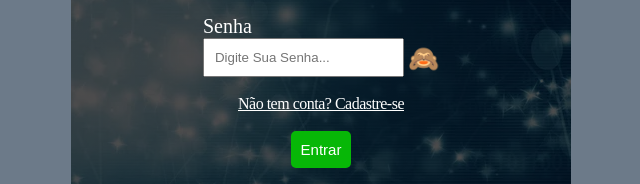
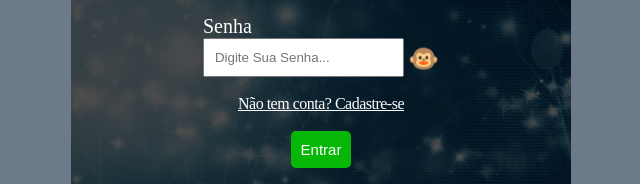
Before and after one commit to Jonatasilva05/atividadeSegWeb, a plain HTML site: page index.html in a window 1280 px wide. Shown: the part 376-560 px from the top of the page, 319-959 px from the left. Drawn offline with Linux system fonts and the light colour scheme.

Commit message:
Update index.html

```diff
--- a/index.html
+++ b/index.html
@@ -27,7 +27,7 @@
                     <label for="secondInput">Senha</label>
                     <br>
                     <input type="password" class="inputs" id="secondInput" placeholder="Digite Sua Senha..." required>
-                    <button type="button" id="verSenha">🙈</button>
+                    <button type="button" id="verSenha">🐵</button>
                 </div>
                 <br>
                 <a href="#" onclick="acctionInvalid()" id="invalido">Não tem conta? Cadastre-se</a>
```
